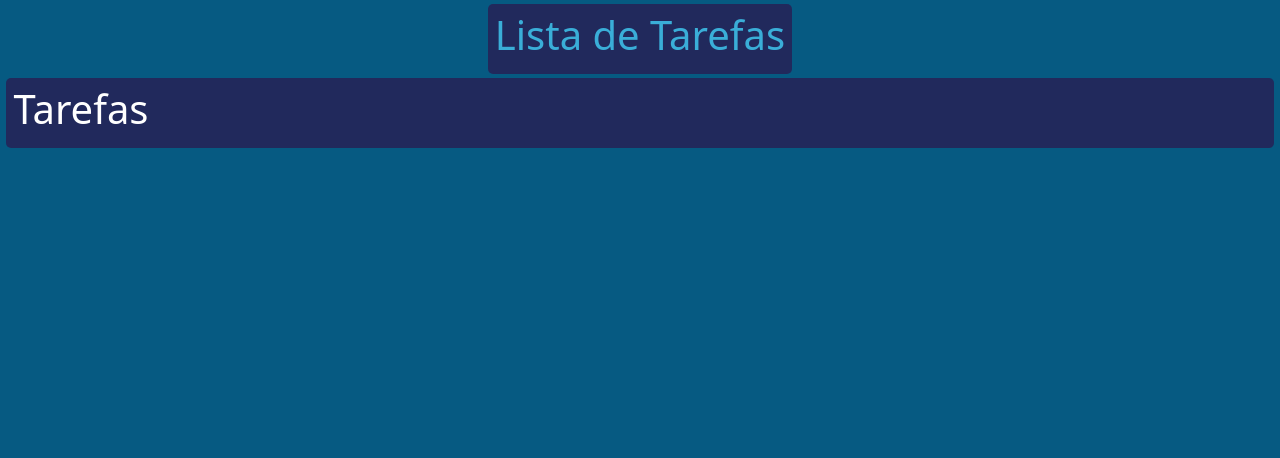
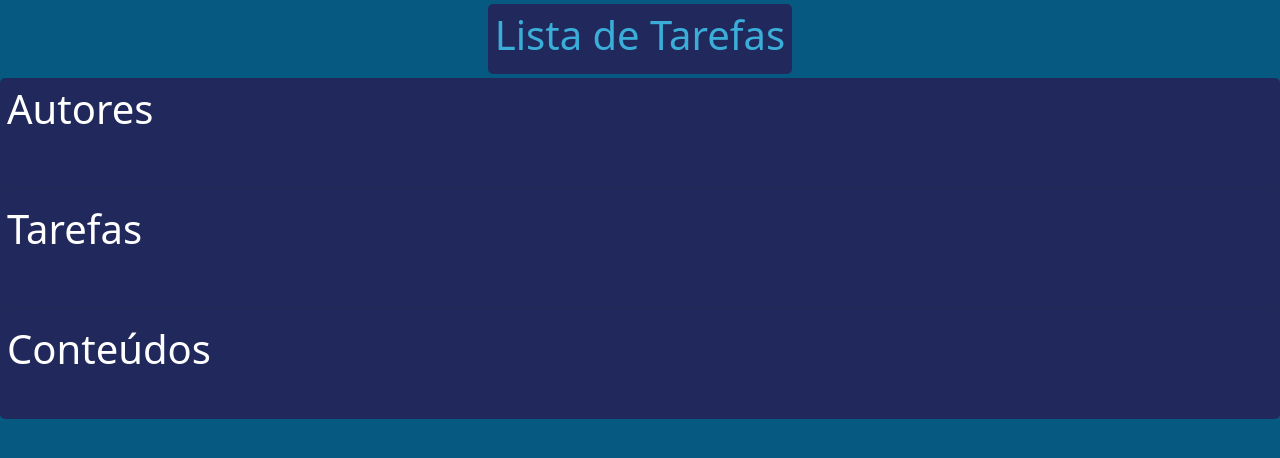
Before and after one commit to Vinicius-R-de-L/tarefas, a Django app: page /tarefasapp/ in a window 1280 px wide. Shown: the top 458 px of the page. Run offline with Django 4.2, Linux system fonts and the light colour scheme; data that the repository does not hold is empty; parts of the project's set-up code (start-up, migrations or seed data) failed here and were passed over.

Commit message:
Pagina principal mostrando todos os registros

```diff
--- a/static/css/style.css
+++ b/static/css/style.css
@@ -13,8 +13,6 @@ a:hover{
 }
 
 .secao{
-	width: 99vw;
-	margin: 4px auto;
 	padding: 7px;
 	border-radius: 5px;
 	background-color: #21295C;
@@ -32,3 +30,15 @@ a:hover{
 .texto{
 	color: white;
 }
+
+h2{
+	color: red;
+	display: inline;
+	font-size: 25px;
+}
+
+h3{
+	color: #2BD9FE;
+	display: inline;
+	font-size: 20px;
+}
--- /dev/null
+++ b/tarefasapp/templates/tarefas/registros_list.html
@@ -0,0 +1,29 @@
+{% extends 'tarefas/base.html' %}
+
+{% block content %}
+	<h1 class="texto">Autores</h1>
+	<div class="secao" style="margin-top: 25px;">
+		{% for autor in autores %}
+		        <p class="texto"><h2>Nome:</h2> <h3>{{ autor.nome }}</h3>   <h2>Sobrenome:</h2>                    <h3>{{ autor.sobrenome }}</h3></p>
+		{% endfor %}
+	</div>
+
+	<hr>
+
+	<h1 class="texto">Tarefas</h1>
+	<div class="secao" style="margin-top: 25px;">
+		{% for tarefa in tarefas %}
+		        <p class="texto"><h2>Titúlo:</h2> <h3>{{ tarefa.titulo }}</h3> <h2>Autor:</h2>                 <h3>{{ tarefa.autor }}</h3></p>
+		        <p class="texto"><h2>Conteúdo:</h2> <h3>{{ tarefa.info }}</h3></p>
+		{% endfor %}
+	</div>
+
+	<hr>
+
+	<h1 class="texto">Conteúdos</h1>
+	<div class="secao" style="margin-top: 25px;">
+		{% for info in infos %}
+		        <p class="texto"><h2>Conteúdo:</h2> <h3>{{ info.conteudo }}</h3></p>
+		{% endfor %}
+	</div>
+{% endblock %}
--- a/tarefasapp/urls.py
+++ b/tarefasapp/urls.py
@@ -3,5 +3,5 @@ from tarefasapp import views
 
 
 urlpatterns = [
-    path('', views.tarefas_list, name='tarefas_list'),
+    path('', views.registros_list, name='registros_list'),
 ]
--- a/tarefasapp/views.py
+++ b/tarefasapp/views.py
@@ -8,3 +8,9 @@ def base(request):
 def tarefas_list(request):
     tarefas = Tarefa.objects.all()
     return render(request, 'tarefas/tarefas_list.html', {'tarefas' : tarefas})
+
+def registros_list(request):
+    autores = Autor.objects.all()
+    tarefas = Tarefa.objects.all()
+    infos = Info.objects.all()
+    return render(request, 'tarefas/registros_list.html', {'tarefas' : tarefas, 'autores' : autores, 'infos' : infos})
```
